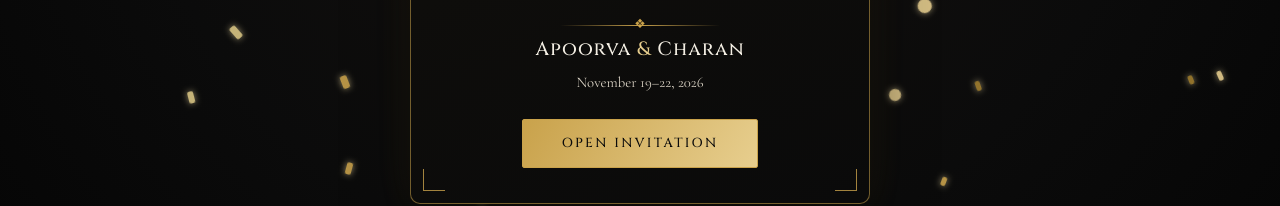
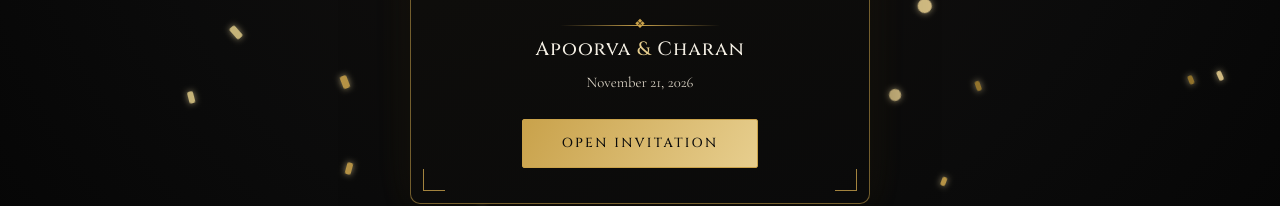
Before and after one commit to charanreddy7cr7/charan-appu-invite, a Next.js app: page / in a window 1280 px wide. Shown: the part 476-682 px from the top of the page. Built offline with nearby package versions, Linux system fonts and the light colour scheme.

Commit message:
Invite: show only November 21, 2026 (wedding-only); fix corrupted save-the-date line

```diff
--- a/app/components/CountdownSection.tsx
+++ b/app/components/CountdownSection.tsx
@@ -84,10 +84,10 @@ export default function CountdownSection() {
           className="festive-text mt-12"
           style={{ fontFamily: "'Cinzel', serif", fontWeight: 600, fontSize: "clamp(1.8rem, 5vw, 2.8rem)" }}
         >
-          November 19–22, 2026
+          November 21, 2026
         </motion.h2>
         <p className="mt-3" style={{ fontFamily: "'Cormorant Garamond', serif", color: "#D9D2C4", fontSize: "1.05rem" }}>
-          Save the date — we can we can&apos;t wait to celebrate with you! 🎊apos;t wait to celebrate with you.
+          Save the date — we can&apos;t wait to celebrate with you!
         </p>
       </div>
     </section>
--- a/app/components/EnvelopeIntro.tsx
+++ b/app/components/EnvelopeIntro.tsx
@@ -120,7 +120,7 @@ export default function EnvelopeIntro() {
               Apoorva <span style={{ color: "#E7CE8E" }}>&amp;</span> Charan
             </p>
             <p style={{ fontFamily: "'Cormorant Garamond', serif", fontWeight: 400, color: "#D9D2C4", fontSize: "0.92rem", marginTop: "0.3rem" }}>
-              November 19–22, 2026
+              November 21, 2026
             </p>
 
             <button onClick={enter} disabled={opening} className="btn-fest mt-6">
--- a/app/layout.tsx
+++ b/app/layout.tsx
@@ -3,7 +3,7 @@ import "./globals.css";
 
 export const metadata: Metadata = {
   title: "Apoorva Gonegari ♾ Charan Reddy Jaidi — November 2026",
-  description: "Join us as we celebrate the beginning of forever. Mehendi · Engagement · Haldi · Ceremony · Wedding · Reception — November 19–22, 2026.",
+  description: "Join us as we celebrate our wedding on November 21, 2026.",
   openGraph: {
     title: "Apoorva ♾ Charan — November 2026",
     description: "You are invited to our wedding celebration.",
--- a/public/admin/index.html
+++ b/public/admin/index.html
@@ -69,7 +69,7 @@
 <header class="site">
   <div class="detail">శుభమస్తు · Host Portal</div>
   <h1>Apoorva ♾ Charan</h1>
-  <p>November 19–22, 2026</p>
+  <p>November 21, 2026</p>
 </header>
 
 <!-- LOGIN VIEW -->
```
